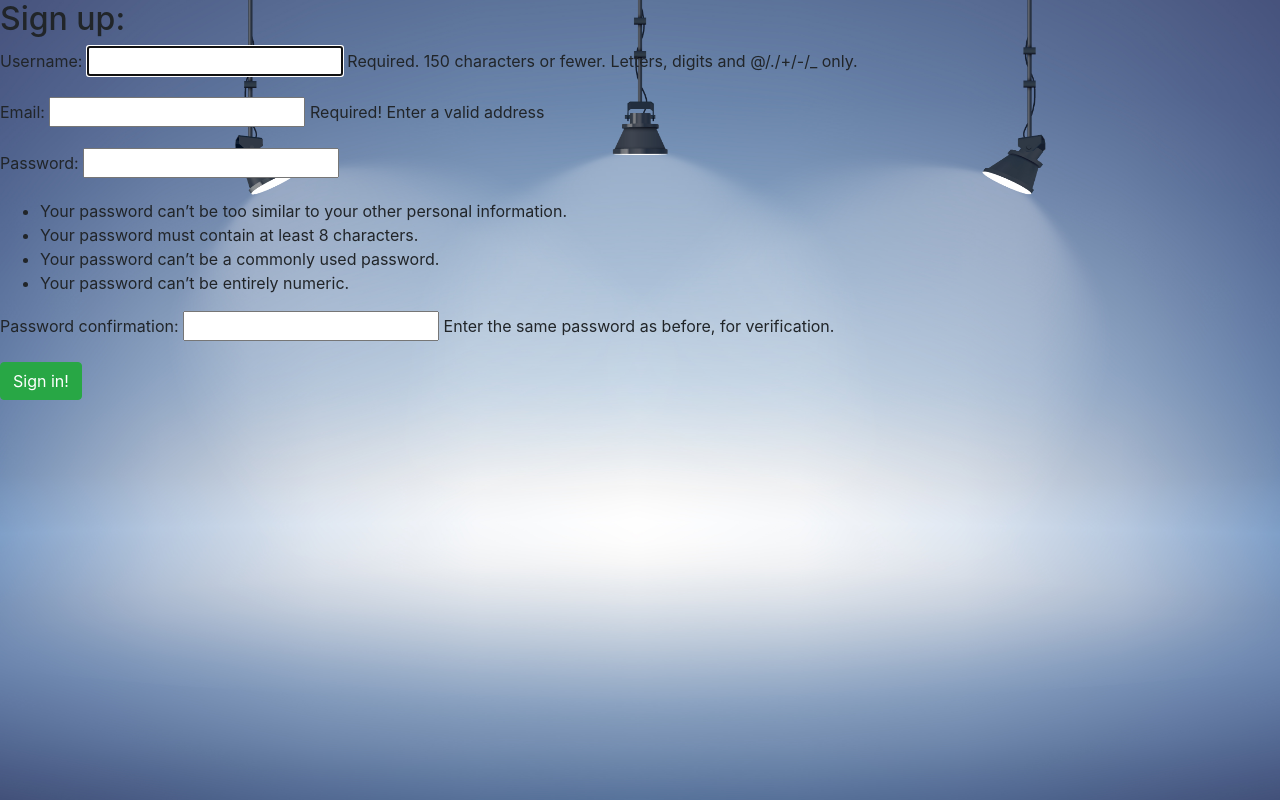
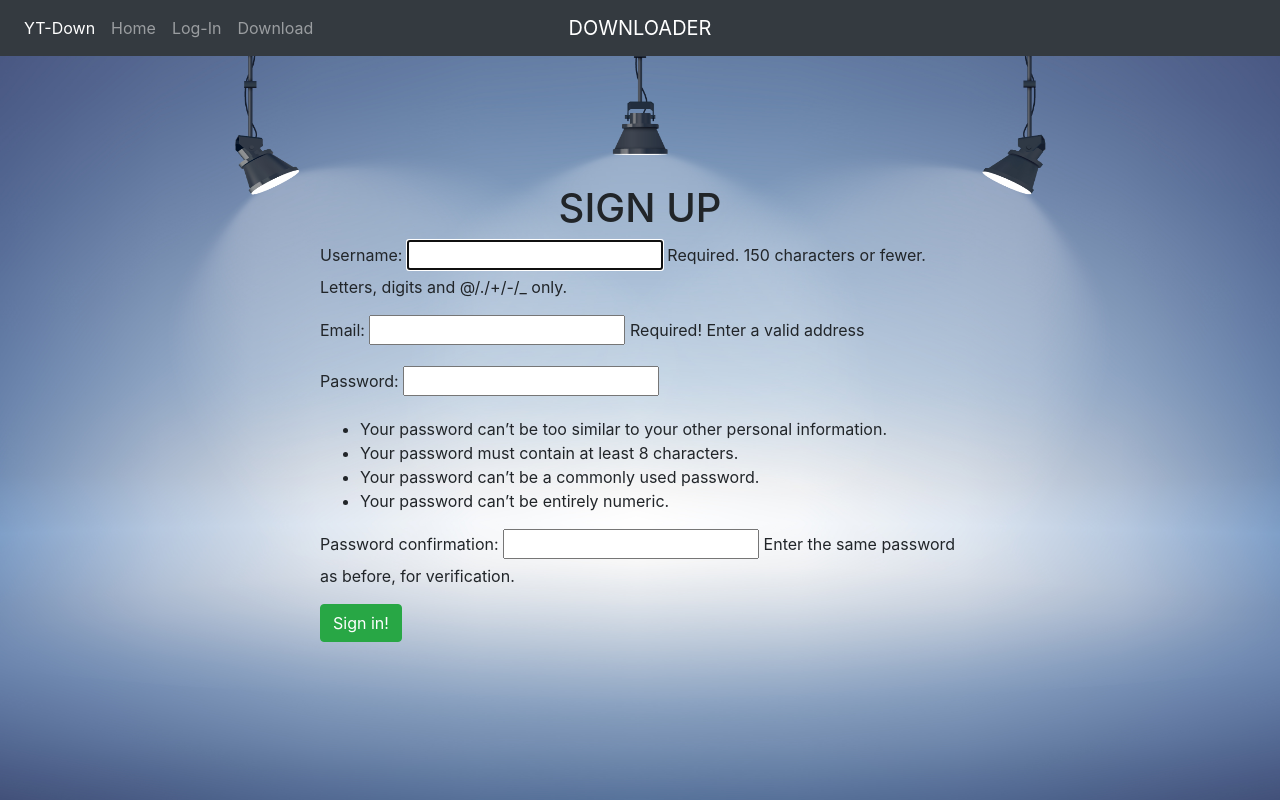
Before and after one commit to lugnitdgp/yt_downloader, a Django app: page /downloader/signup in a window 1280 px wide. Run offline with Django 3.2, Linux system fonts and the light colour scheme; some libraries are stand-ins or nearby versions.

Commit message:
update signup.html
navbar added and style improved

```diff
--- a/yt_down/templates/signup.html
+++ b/yt_down/templates/signup.html
@@ -1,7 +1,49 @@
 {% extends "base.html" %} {% block body_block %}
-
-<h2>Sign up:</h2>
-<form method="post">
+<nav class="navbar navbar-expand-md navbar-dark bg-dark">
+  <div class="navbar-collapse collapse w-100 order-1 order-md-0 dual-collapse2">
+    <ul class="navbar-nav mr-auto">
+      <li class="nav-item active">
+        <a class="nav-link" href="/">YT-Down</a>
+      </li>
+      <li class="nav-item">
+        <a class="nav-link" href="/">Home</a>
+      </li>
+      {% if not logged %}
+      <li class="nav-item">
+        <a class="nav-link" href="/downloader/login">Log-In</a>
+      </li>
+      {% endif %}
+      <li class="nav-item">
+        <a class="nav-link" href="/downloader/download">Download</a>
+      </li>
+    </ul>
+  </div>
+  <div class="mx-auto order-0">
+    <a class="navbar-brand mx-auto" href="/">DOWNLOADER</a>
+    <button
+      class="navbar-toggler"
+      type="button"
+      data-toggle="collapse"
+      data-target=".dual-collapse2"
+    >
+      <span class="navbar-toggler-icon"></span>
+    </button>
+  </div>
+  <div class="navbar-collapse collapse w-100 order-3 dual-collapse2">
+    <ul class="navbar-nav ml-auto">
+      {% if logged %}
+      <li class="nav-item">
+        <a class="nav-link" href="/downloader/profile">{{ user }}</a>
+      </li>
+      <li class="nav-item">
+        <a class="nav-link" href="/downloader/logout">Logout</a>
+      </li>
+      {% endif %}
+    </ul>
+  </div>
+</nav>
+<h1 style="text-align: center;margin-top: 10%;">SIGN UP</h1>
+<form method="post" style="margin-left: 25%;margin-right: 25%;">
   {% csrf_token %} {{ form.as_p}}
   <button type="submit" class="btn btn-success">Sign in!</button>
 </form>
```
